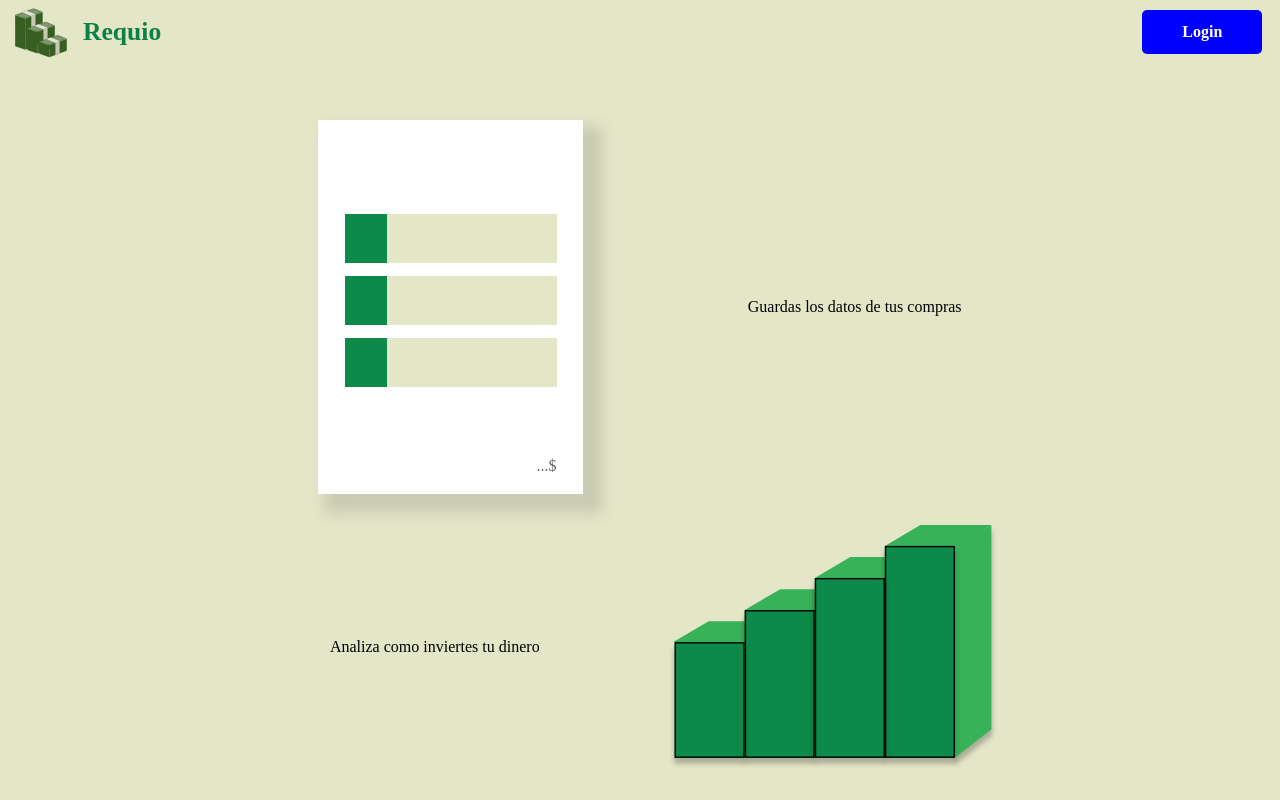
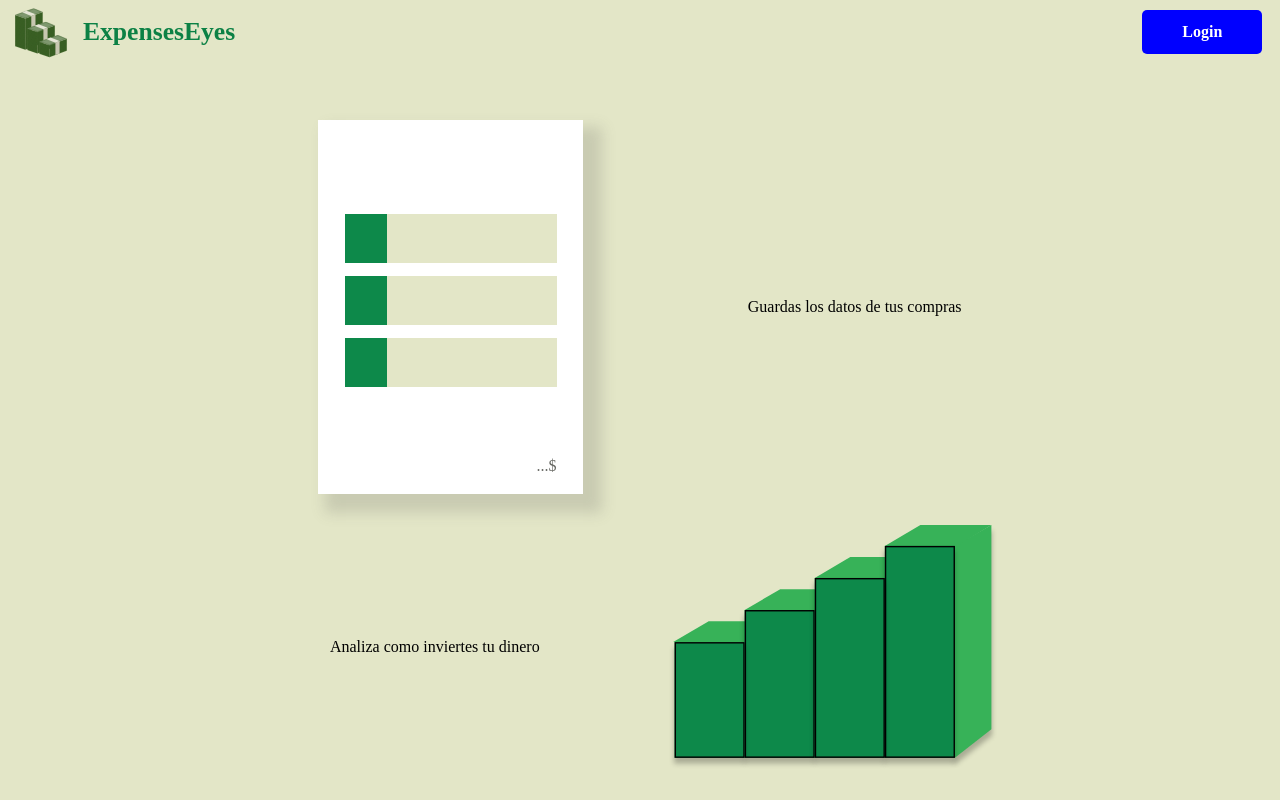
Before and after one commit to edwinsn/expenseseyes, a React (Create React App) app in the folder frontend/: page / in a window 1280 px wide. Shown: the top 800 px of the page. Built offline with nearby package versions, Linux system fonts and the light colour scheme; no server answers; a web font is replaced by a local one.

Commit message:
Se le cambio el nombre a la aplicacion

```diff
--- a/frontend/src/Components/Header.js
+++ b/frontend/src/Components/Header.js
@@ -8,7 +8,7 @@ const Header=({handleLogout, email})=>{
 
         <header className="header">
            <a href="#mainPage" className="appIconContainer">
-            <img src={appIcon} alt="app Icon" className="appIcon"/>
+            <img src={appIcon} alt="app Icon" className="appIcon" title='ExpensesEyes' />
            </a>
             <span className="container">
                 <p className="email">{email}</p>
--- a/frontend/src/Components/Login.js
+++ b/frontend/src/Components/Login.js
@@ -28,7 +28,7 @@ const Login = (props) => {
             <header className="loginHeader">
                 <div>
                     <img src={appIcon} alt="app icon" />
-                    <span>Requio</span>
+                    <span>ExpensesEyes</span>
                 </div>
                 <a href="#login">Login</a>
             </header>
```
